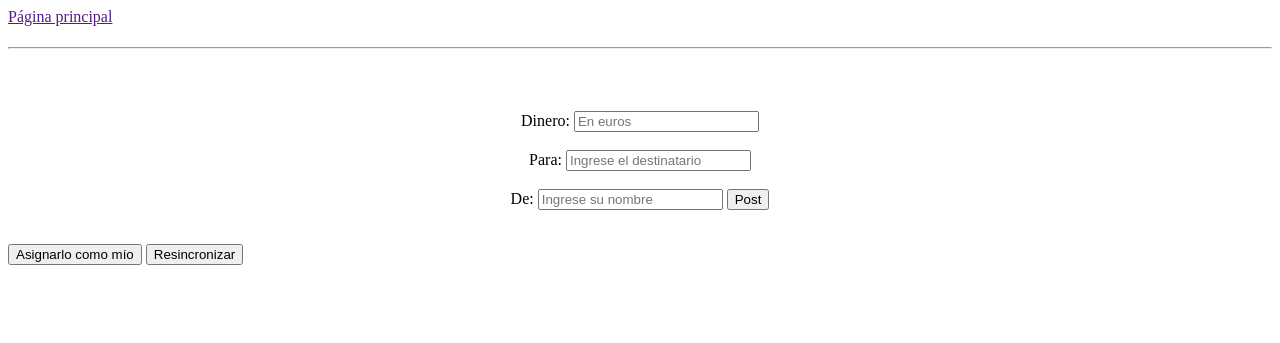
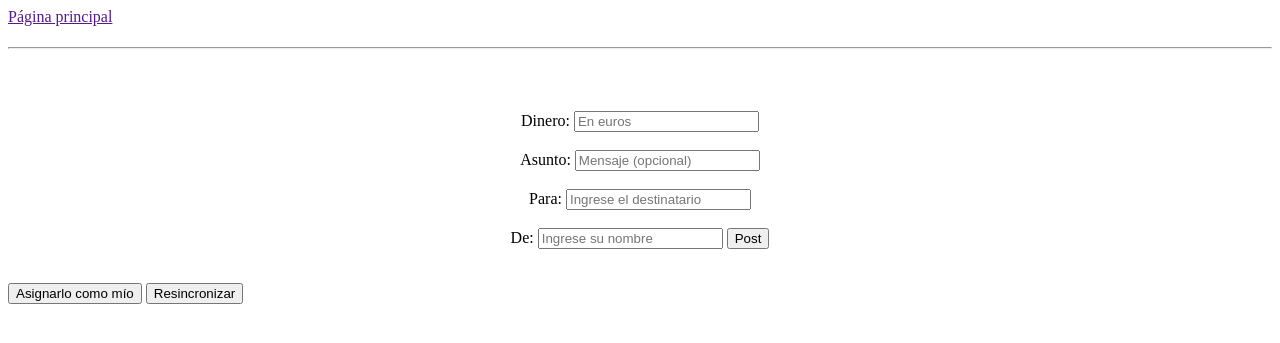
Before and after one commit to Albertojserr/Blockchain-Prueba, a Flask app: template app/templates/index.html in a window 1280 px wide. Shown: the top 343 px of the page. Run offline with Flask 2, Linux system fonts and the light colour scheme; the template is opened without the code that fills it, so the values that code supplies are empty.

Commit message:
actualizaciones (hemos añadido asunto)

```diff
--- a/app/templates/index.html
+++ b/app/templates/index.html
@@ -11,6 +11,10 @@
 		<br>
 		<label>Dinero:</label>
 		<input type="number" name="dinero" placeholder="En euros" pattern="[0-9]+">
+		<br>
+		<br>
+		<label>Asunto:</label>
+		<input type="text" name="asunto" placeholder="Mensaje (opcional)">
 		<br>
 		<br>
 		<label>Para:</label>
--- a/app/views.py
+++ b/app/views.py
@@ -49,12 +49,13 @@ def submit_textarea():
     Endpoint to create a new transaction via our application.
     """
     dinero = request.form["dinero"]
+    asunto= request.form["asunto"]
     recibidor=request.form["recibidor"]
     author = request.form["author"]
 
     post_object = {
         'author': author,
-        'content': dinero +"€ a "+ recibidor,
+        'content': dinero +"€ a "+ recibidor +" por el asunto "+ asunto,
     }
 
     # Submit a transaction
```
